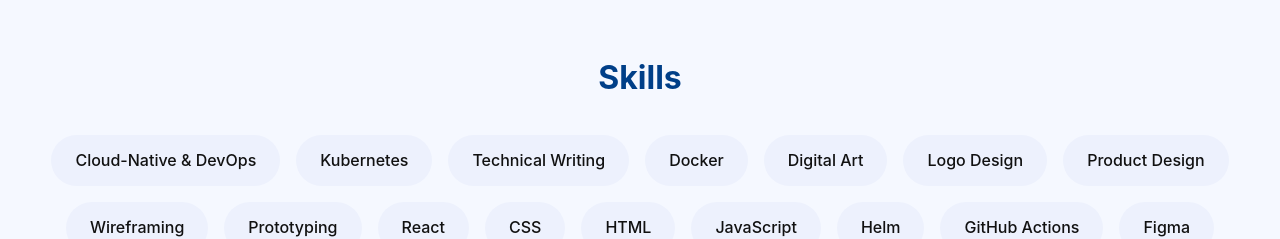
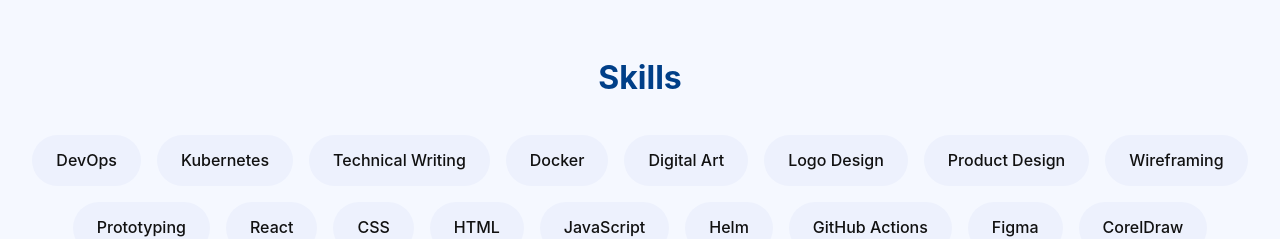
Before and after one commit to Creativeklvn/portfolio, a React (Create React App) app: page / in a window 1280 px wide. Shown: the part 2420-2659 px from the top of the page. Built offline with nearby package versions, Linux system fonts and the light colour scheme.

Commit message:
addition

```diff
--- a/src/App.jsx
+++ b/src/App.jsx
@@ -122,7 +122,7 @@
         <div className="skills-section">
           <h2>Skills</h2>
           <div className="skills-container"data-aos="fade-up"data-aos-duration="700">
-            <div className="skill-box">Cloud-Native & DevOps</div>
+            <div className="skill-box">DevOps</div>
             <div className="skill-box">Kubernetes</div>
             <div className="skill-box">Technical Writing</div>
             <div className="skill-box">Docker</div>
@@ -325,7 +325,7 @@
             <h4>Discover My Story</h4>
             <p>
          I’m a passionate and versatile <b>Graphic Designer, UI/UX Designer, Technical Writer,
-          and Web Developer</b> with a strong focus on creating visually appealing, user-friendly,
+          and Web Developer</b> with a strong focus on creating visually appealing,
           and responsive digital experiences. Combining creativity with technical expertise to design
           engaging interfaces, develop modern web applications, and accurate technical documentation.
           I contribute to innovative projects that enhance user experience, improve accessibility, and
```
